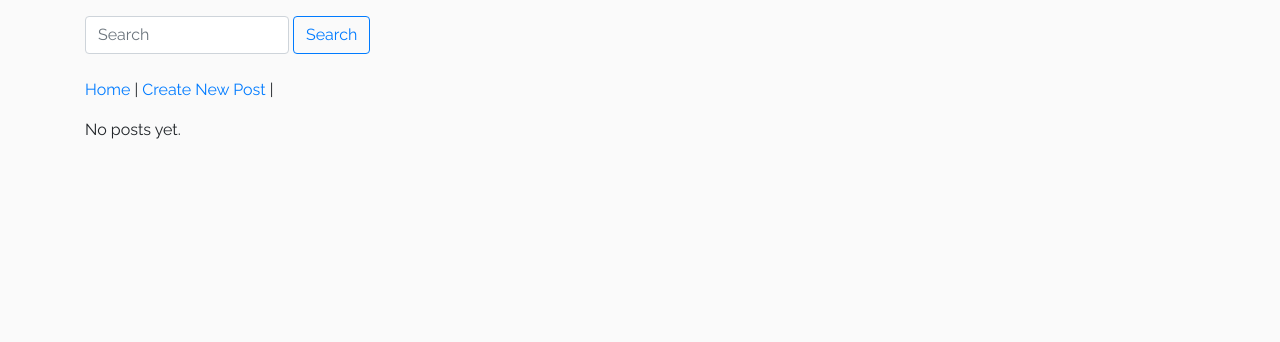
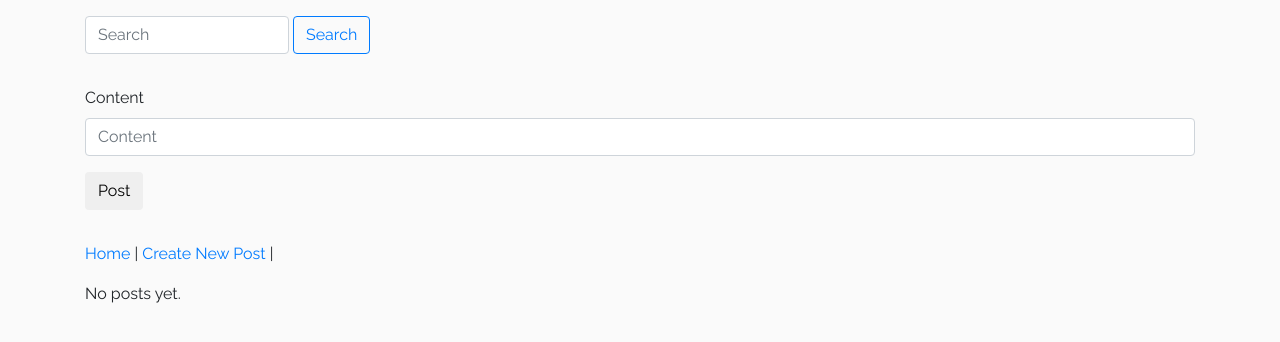
Before and after one commit to SamNgigi/Uzalendo-Api, a Django app: page / in a window 1280 px wide. Shown: the top 342 px of the page. Run offline with Django 3.2, Linux system fonts and the light colour scheme; data that the repository does not hold is empty; some libraries are stand-ins or nearby versions.

Commit message:
Added post form to post list! Working

```diff
--- a/post_app/templates/post_app/forms.html
+++ b/post_app/templates/post_app/forms.html
@@ -1,7 +1,7 @@
 {% load bootstrap4 %}
 {% block content %}
-  <div class="container">
-    <form class="form" method='POST' action="">
+  <div class="container my-2">
+    <form class="form" method='POST' action="{% if action_url %}{{action_url}}{% endif %}">
       {% csrf_token %}
       {% bootstrap_form form %}
       <input class="btn btn-default" type="submit" value="{{btn_title}}" >
--- a/post_app/templates/post_app/post_create.html
+++ b/post_app/templates/post_app/post_create.html
@@ -1,5 +1,7 @@
 {% extends "base.html" %}
 {% block title %}{{block.super}} | Create {% endblock %}
 {% block content %}
-  {% include "post_app/forms.html" with form=form btn_title='Post' %}
+
+      {% include "post_app/forms.html" with form=form btn_title='Post' %}
+
 {% endblock %}
--- a/post_app/templates/post_app/post_list.html
+++ b/post_app/templates/post_app/post_list.html
@@ -2,6 +2,11 @@
 
 {% block content %}
   {% include "post_app/search_form.html" %}<br>
+  {% if not request.GET.q %}
+    <div class="row mb-4">
+      {% include "post_app/forms.html" with form=create_form action_url=create_url btn_title='Post' %}
+    </div>
+  {% endif %}
   <p>
     <a href="{% url 'home' %}">Home</a> |
     <a href="{% url 'posts:create_post' %}">Create New Post</a> |
--- a/post_app/views.py
+++ b/post_app/views.py
@@ -36,7 +36,6 @@ class PostUpdateView(LoginRequiredMixin, UserOwnerMixin, UpdateView):
     queryset = Post.objects.all()
     form_class = PostModelForm
     template_name = 'post_app/post_update.html'
-    #
     # success_url = reverse_lazy("posts:post_list")
 
 
@@ -89,7 +88,10 @@ class PostListView(ListView):
         using the ListView generic class.
         """
         content = super(PostListView, self).get_context_data(*args, **kwargs)
-        content["another_list"] = Post.objects.all()
+        # This renders the create post form on the PostListView view
+        content['create_form'] = PostModelForm
+        # We redirect to create_post view function once post is submited
+        content['create_url'] = reverse_lazy('posts:create_post')
         # print(content)
         return content
 
```
